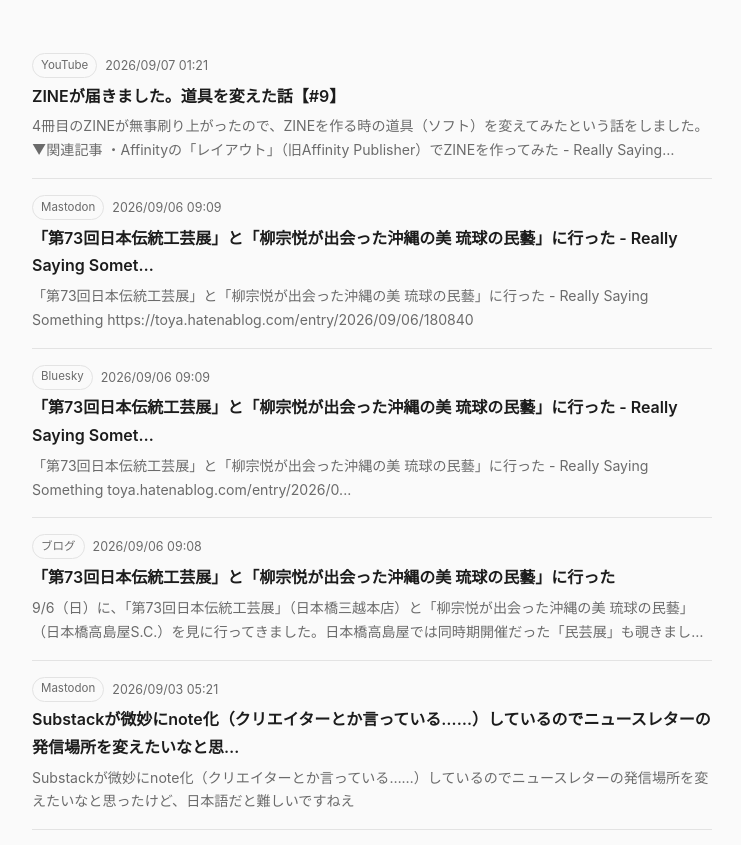
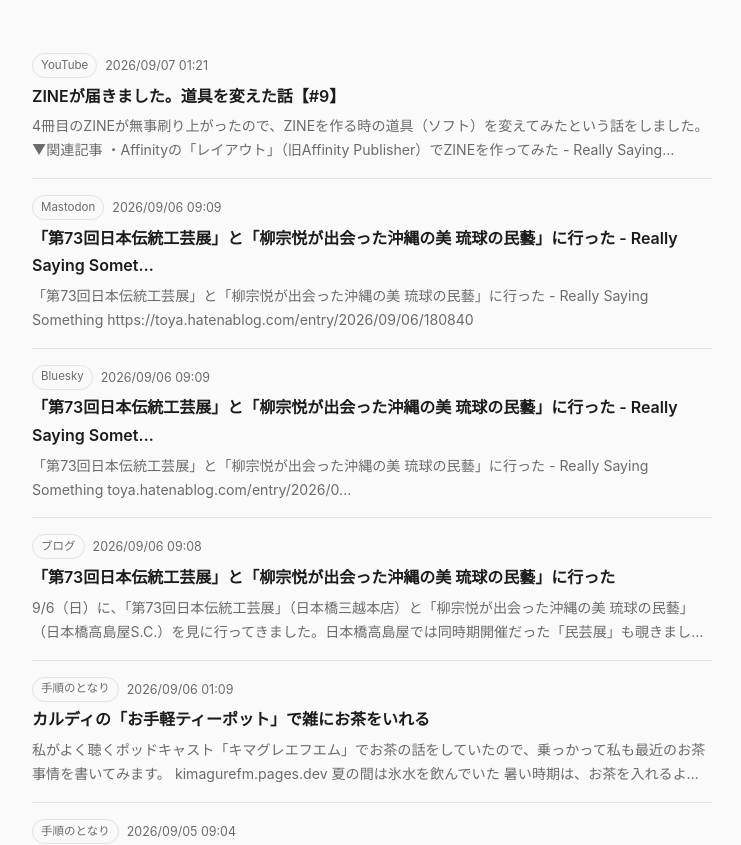
Before and after one commit to toya248/feeds, a website: page index.html in a window 1280 px wide. Shown: the part 112-957 px from the top of the page, without its empty margins (268-1009 px from the left). Drawn offline with Linux system fonts and the light colour scheme.

Commit message:
Add 手順のとなり RSS feed

```diff
--- a/data/feed.json
+++ b/data/feed.json
@@ -1,5 +1,5 @@
 {
-  "generatedAt": "2026-09-07T05:56:45.697Z",
+  "generatedAt": "2026-09-07T06:00:07.948Z",
   "entries": [
     {
       "source": "youtube",
@@ -34,6 +34,38 @@
       "summary": "9/6（日）に、「第73回日本伝統工芸展」（日本橋三越本店）と「柳宗悦が出会った沖縄の美 琉球の民藝」（日本橋高島屋S.C.）を見に行ってきました。日本橋高島屋では同時期開催だった「民芸展」も覗きました。 第73回日本伝統工芸展 www.nihonkogeikai.or.jpwww.mistore.jp 陶芸コーナーの…"
     },
     {
+      "source": "ayako_work",
+      "sourceLabel": "手順のとなり",
+      "title": "カルディの「お手軽ティーポット」で雑にお茶をいれる",
+      "url": "https://blog.ayako-m.work/entry/2026/09/06/100938",
+      "publishedAt": "2026-09-06T01:09:38.000Z",
+      "summary": "私がよく聴くポッドキャスト「キマグレエフエム」でお茶の話をしていたので、乗っかって私も最近のお茶事情を書いてみます。 kimagurefm.pages.dev 夏の間は氷水を飲んでいた 暑い時期は、お茶を入れるよりもとにかく水分が欲しくて、タンブラーやマグカップに氷を入れて水を注ぎ、単なる「氷水」としてたくさん飲んでい…"
+    },
+    {
+      "source": "ayako_work",
+      "sourceLabel": "手順のとなり",
+      "title": "進みゆく老眼に負けない読書体験を考える",
+      "url": "https://blog.ayako-m.work/entry/2026/09/05/180416",
+      "publishedAt": "2026-09-05T09:04:16.000Z",
+      "summary": "昨日の記事にも書いた通り、私は視力が良くてずっと裸眼で過ごしてきており、そのせいか老眼の進行がどうも早いようです。 最近では物理本の読書の際には、あきらめて初手から老眼鏡を使うことが増えました。正確に描写すると、「裸眼でずっと暮らしてきたからめがねをかける習慣がなく、『なんだか見えにくいぞ……？』と気づいて老眼鏡をかけ…"
+    },
+    {
+      "source": "ayako_work",
+      "sourceLabel": "手順のとなり",
+      "title": "19万8000円の美容クリーム",
+      "url": "https://blog.ayako-m.work/entry/2026/09/04/204338",
+      "publishedAt": "2026-09-04T11:43:38.000Z",
+      "summary": "普段行っている美容院の、ヘアカラー*1の3ヶ月有効チケットの有効期限が今日までだったので、慌てて予約を取って行ってきました。 毎回ヘアカラーの待ち時間のために雑誌を2冊置いてくれるので、今日は何が来るかなと思って楽しみにしていたら、美容雑誌が2冊。雑誌の世界ではもうすっかり秋になっていて、秋の流行のカラーや新作などの情…"
+    },
+    {
+      "source": "ayako_work",
+      "sourceLabel": "手順のとなり",
+      "title": "『劇場版 魔法少女まどか☆マギカ』の『[前編] 始まりの物語』『[後編] 永遠の物語』『[新編] 叛逆の物語』を見た",
+      "url": "https://blog.ayako-m.work/entry/2026/09/03/231752",
+      "publishedAt": "2026-09-03T14:17:52.000Z",
+      "summary": "アニメ映画『劇場版 魔法少女まどか☆マギカ』シリーズ、総集編の前後編『[前編] 始まりの物語』『[後編] 永遠の物語』と、新作である『[新編] 叛逆の物語』をやっとAmazonプライムで全部見終わりました！*1 アニメ版は2011年1月から4月までの放映で、私がリアタイしたのは第9話からでした。レギュラー放送の最中に東…"
+    },
+    {
       "source": "mastodon",
       "sourceLabel": "Mastodon",
       "title": "Substackが微妙にnote化（クリエイターとか言っている……）しているのでニュースレターの発信場所を変えたいなと思…",
@@ -58,6 +90,14 @@
       "summary": "バタフライエフェクトかな？っていうくらいすごい連想ゲームを経て貧困恐怖が出てきていて我ながら想像力たくましすぎだろと我に返った"
     },
     {
+      "source": "ayako_work",
+      "sourceLabel": "手順のとなり",
+      "title": "当事者として『手取り25万円、妻子持ちでも7000万円貯めた私の 氷河期世代のお金の戦略』を読んで自分の現在地を確認した",
+      "url": "https://blog.ayako-m.work/entry/2026/09/02/170000",
+      "publishedAt": "2026-09-02T08:00:00.000Z",
+      "summary": "こちらの記事をきっかけに、書籍『手取り25万円、妻子持ちでも7000万円貯めた私の 氷河期世代のお金の戦略』（GAKKEN、ななしさん著）をKindle版で買って読みました。同世代として、自分の現在地を確認することができたように感じます。 www.kuzyofire.com 手取り25万円、妻子持ちでも7000万円貯め…"
+    },
+    {
       "source": "bluesky",
       "sourceLabel": "Bluesky",
       "title": "Cursorなんかな……",
@@ -72,6 +112,14 @@
       "url": "https://bsky.app/profile/toya.bsky.social/post/3muiptdw2cs2m",
       "publishedAt": "2026-09-02T00:52:20.895Z",
       "summary": "非エンジニア 日本語 エディタ さくさく"
+    },
+    {
+      "source": "ayako_work",
+      "sourceLabel": "手順のとなり",
+      "title": "AIが返してきた、自分の像",
+      "url": "https://blog.ayako-m.work/entry/2026/09/01/221559",
+      "publishedAt": "2026-09-01T13:15:59.000Z",
+      "summary": "AI（LLM）を使ってブログの記事やZINEの構成をしている時に、面白いことが起きました。 ChatGPTと会話していたら、ChatGPTが「あなたは以前『ZINEを100冊書きたい』『観察者として生きたい』と話していた」と回答してきました。しかし、過去の会話でそういう話はあったものの、自分が発言した記憶はありませんで…"
     },
     {
       "source": "hatena",
@@ -170,6 +218,22 @@
       "summary": "『[前編] 始まりの物語』見てる（おさらい中）"
     },
     {
+      "source": "ayako_work",
+      "sourceLabel": "手順のとなり",
+      "title": "32年ぶりの英語学習、TOEICの「銀フレ」から始めた",
+      "url": "https://blog.ayako-m.work/entry/2026/08/30/153013",
+      "publishedAt": "2026-08-30T06:30:13.000Z",
+      "summary": "私の英語力のピークはおそらく1994年〜1995年3月でした。大学受験をしていた頃です。大学に入った瞬間——大学でも英語の授業はあったにもかかわらず——英語に対する意欲はすこーんと落ちてしまいました。それから32年の間、英語を能動的に学習したことはありません。それなのに、最近、突然TOEICの勉強を始めてしまいました。…"
+    },
+    {
+      "source": "ayako_work",
+      "sourceLabel": "手順のとなり",
+      "title": "ZINE「01 別府—フェリーと湯けむりと乗り物の3日間」を制作しました",
+      "url": "https://blog.ayako-m.work/entry/2026/08/30/095556",
+      "publishedAt": "2026-08-30T00:55:56.000Z",
+      "summary": "自分の名前で、ZINEを作り始めました。これまでに3冊出しています。そして、次回イベントに向けて4冊目を作ったので、ご紹介します。 ZINEの概要 6月末に2泊3日で別府へ旅行に行ったので、その内容をZINEにまとめました。タイトルは「01 別府—フェリーと湯けむりと乗り物の3日間」です。 冒頭に「01」と銘打ったのは…"
+    },
+    {
       "source": "mastodon",
       "sourceLabel": "Mastodon",
       "title": "ブローガスト30日目の記事です。あと1日！8月に撮った、他のブログ記事やSNSには出さなかった写真、5枚 - Reall…",
@@ -184,6 +248,22 @@
       "url": "https://toya.hatenablog.com/entry/2026/08/30/003000",
       "publishedAt": "2026-08-29T15:30:00.000Z",
       "summary": "他のブログ記事やSNSには出さなかった写真、5枚です。"
+    },
+    {
+      "source": "ayako_work",
+      "sourceLabel": "手順のとなり",
+      "title": "二階堂奥歯さんの本『八本脚の蝶』（単行本）とのお別れ",
+      "url": "https://blog.ayako-m.work/entry/2026/08/29/181500",
+      "publishedAt": "2026-08-29T09:15:00.000Z",
+      "summary": "以前このブログで、二階堂奥歯さんの『八本脚の蝶』（単行本）について「断捨離しない本」として紹介したことがありました。しかし、先日、とうとうお別れをしてしまいました。捨てたのではなくて売却です。手放したことには代わりはないのですが。 八本脚の蝶 (河出文庫 に 12-1)作者:二階堂 奥歯河出書房新社Amazon blo…"
+    },
+    {
+      "source": "ayako_work",
+      "sourceLabel": "手順のとなり",
+      "title": "ブログ名を「手順のとなり」に変えて、デザインもリデザインしました！（Claude Designが）",
+      "url": "https://blog.ayako-m.work/entry/2026/08/29/113956",
+      "publishedAt": "2026-08-29T02:39:56.000Z",
+      "summary": "以前のブログ名が現状にそぐわなくなったこと、作っているZINEのことを記事にしたくなったことを踏まえ、各種LLMと壁打ちしながら新しいブログ名を付け直して、Claude Designを使ってデザインを整えてみました！ Claude Designではてなブログのリデザインをするのはもう3回目くらいなのですが、デザイン案を…"
     },
     {
       "source": "mastodon",
--- a/index.html
+++ b/index.html
@@ -163,6 +163,7 @@
 
 <script>
   const SOURCE_LABELS = {
+    ayako_work: '手順のとなり',
     nikki: 'nikki',
     bluesky: 'Bluesky',
     mastodon: 'Mastodon',
--- a/scripts/build-feed.mjs
+++ b/scripts/build-feed.mjs
@@ -11,6 +11,12 @@ const MAX_PER_SOURCE = 10;
 const SUMMARY_LENGTH = 160;
 
 const SOURCES = [
+  {
+    id: 'ayako_work',
+    label: '手順のとなり',
+    kind: 'rss',
+    url: 'https://blog.ayako-m.work/rss',
+  },
   {
     id: 'nikki',
     label: 'nikki',
```
